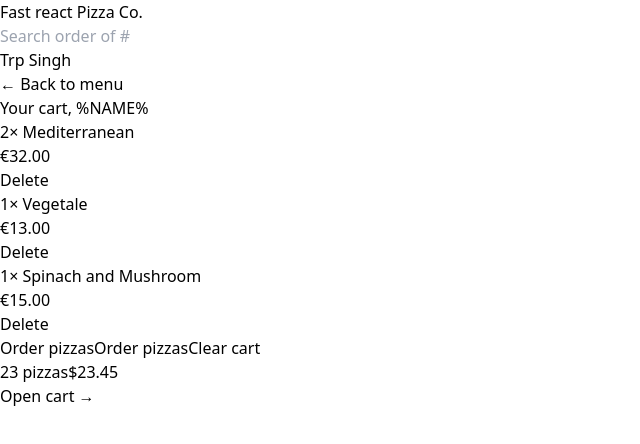
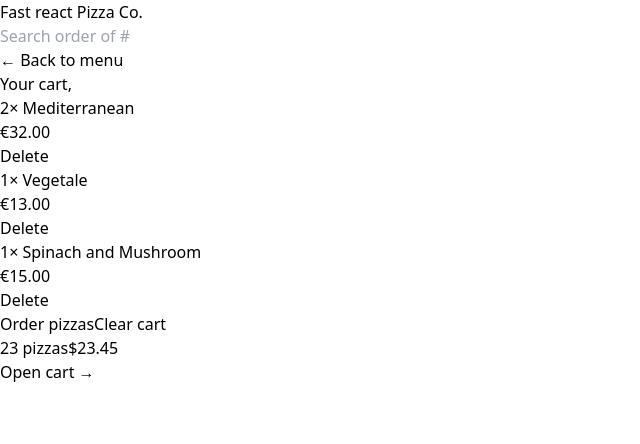
Before and after one commit to tanuruddh/React-Fast-Pizza, a React (Vite) app: page /cart in a window 1280 px wide. Shown: the top 444 px of the page, without its empty margins (0-640 px from the left). Built offline with nearby package versions, Linux system fonts and the light colour scheme.

Commit message:
state mapping using redux

```diff
--- a/src/features/cart/Cart.jsx
+++ b/src/features/cart/Cart.jsx
@@ -2,6 +2,7 @@
 import Button from '../../ui/Button';
 import LinkButton from '../../ui/LinkButton';
 import CartItem from './CartItem';
+import { useSelector } from 'react-redux';
 
 const fakeCart = [
   {
@@ -29,12 +30,13 @@
 
 function Cart() {
   const cart = fakeCart;
+  const userName = useSelector((state) => state.user.username);
 
   return (
     <div className='px-4 py-3'>
       <LinkButton to="/menu" >&larr; Back to menu</LinkButton>
 
-      <h2 className='mt-7 text-xl font-semibold'>Your cart, %NAME%</h2>
+      <h2 className='mt-7 text-xl font-semibold'>Your cart, {userName}</h2>
 
       <ul className='mt-3 divide-y divide-stone-200 border-b'>
         {
@@ -46,7 +48,7 @@
       </ul>
 
       <div className='mt-6 space-x-2'>
-        <Link to="/order/new">Order pizzas</Link>
+        {/* <Link to="/order/new">Order pizzas</Link> */}
         <Button type="primary" to='/order/new'>Order pizzas</Button>
         <Button type="secondary">Clear cart</Button>
       </div>
--- a/src/features/order/CreateOrder.jsx
+++ b/src/features/order/CreateOrder.jsx
@@ -2,6 +2,7 @@
 import { Form, redirect, useActionData, useNavigation } from "react-router-dom";
 import { createOrder } from "../../services/apiRestaurant";
 import Button from "../../ui/Button";
+import { useSelector } from "react-redux";
 
 // https://uibakery.io/regex-library/phone-number
 const isValidPhone = (str) =>
@@ -39,6 +40,7 @@
   const isSubmitting = navigation.state === "submitting"
   const cart = fakeCart;
   const formError = useActionData();
+  const userName = useSelector(state => state.user.username);
 
   return (
     <div className=" px-4 py-6">
@@ -47,7 +49,7 @@
       <Form method="POST">
         <div className=" mb-5 flex gap-2 flex-col sm:flex-row sm:items-center">
           <label className=" sm:basis-40">First Name</label>
-          <input type="text" name="customer" required className="input grow" />
+          <input type="text" name="customer" required className="input grow" defaultValue={userName} />
         </div>
 
         <div className=" mb-5 flex gap-2 flex-col sm:flex-row sm:items-center">
--- a/src/features/user/CreateUser.jsx
+++ b/src/features/user/CreateUser.jsx
@@ -1,11 +1,20 @@
 import { useState } from 'react';
 import Button from '../../ui/Button';
+import { useDispatch } from 'react-redux';
+import { updateName } from './userSlice';
+import { useNavigate } from 'react-router-dom';
 
 function CreateUser() {
   const [username, setUsername] = useState('');
+  const dispatch = useDispatch();
+  const Navigate = useNavigate();
 
   function handleSubmit(e) {
     e.preventDefault();
+
+    if (!username) return;
+    dispatch(updateName(username));
+    Navigate("/menu")
   }
 
   return (
--- a/src/features/user/userSlice.js
+++ b/src/features/user/userSlice.js
@@ -25,7 +25,7 @@
 import { createSlice } from "@reduxjs/toolkit"
 
 const initialState = {
-  username: "Trp Singh"
+  username: ""
 }
 
 const userSlice = createSlice({
--- a/src/ui/Home.jsx
+++ b/src/ui/Home.jsx
@@ -1,5 +1,11 @@
+import { useSelector } from 'react-redux';
 import CreateUser from '../features/user/CreateUser';
+import { useNavigate } from 'react-router-dom';
+import Button from './Button';
 function Home() {
+  const userName = useSelector((state) => state.user.username);
+  const navigate = useNavigate();
+
   return (
     <div className='my-10 text-center sm-my-16 px-4'>
       <h1 className=" text-xl font-semibold mb-8 md:text-3xl ">
@@ -10,7 +16,7 @@
         </span>
 
       </h1>
-      <CreateUser />
+      {userName === "" ? <CreateUser /> : <Button to="/menu" type="primary">CONTINUE ORDERING, {userName}</Button>}
     </div>
   );
 }
```
